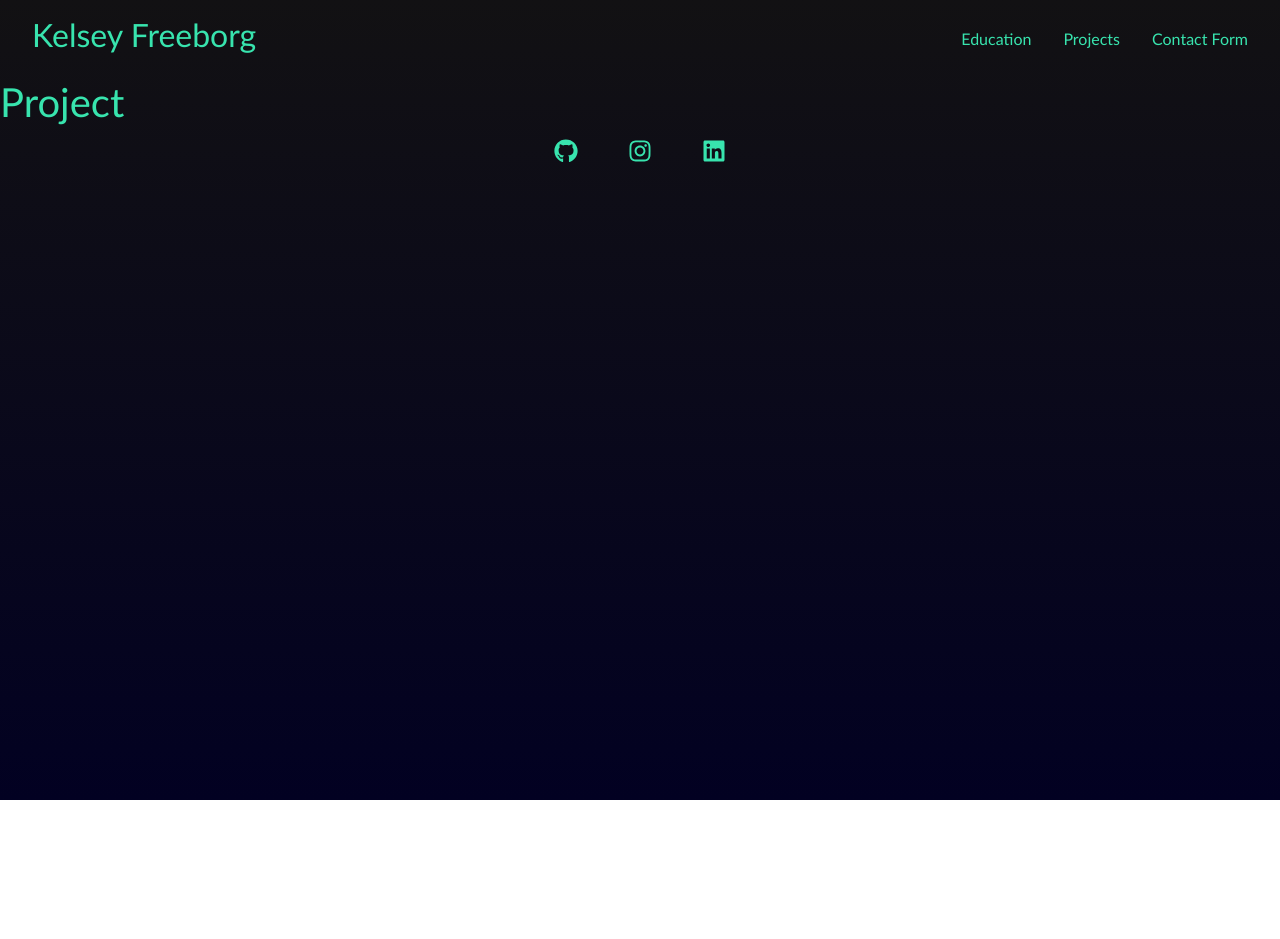
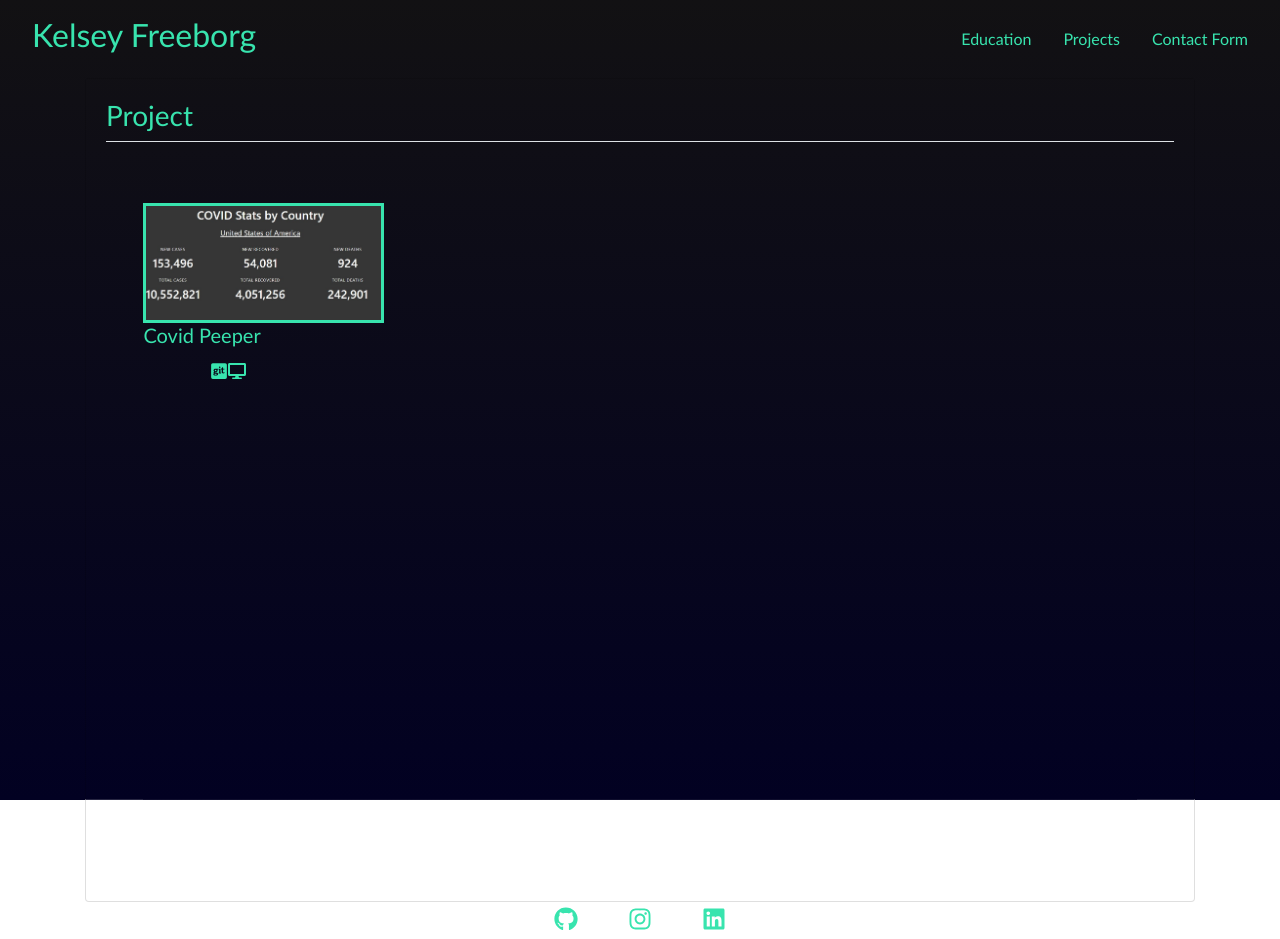
Before and after one commit to kfreeborg/kelsey-freeborg, a React (Create React App) app: page / in a window 1280 px wide. Both pictures are taken after a click on the element "Projects". Before the commit the page ends 800 px from the top, so only its background shows below. Built offline with nearby package versions, Linux system fonts and the light colour scheme.

Commit message:
projects displaying

```diff
--- a/src/App.css
+++ b/src/App.css
@@ -20,3 +20,38 @@
 .contact-icons {
   margin: 0 25px 0 25px;
 }
+
+.grid-container {
+  display: grid;
+  grid-template-columns: repeat(4, 1fr);
+  grid-template-rows: repeat(5, 120px);
+  grid-gap: 10px;
+  flex: 2 60%;
+  margin: 3.5%;
+  line-height: 1.5;
+}
+
+.grid-item img:hover {
+  opacity: 0.5;
+}
+
+.gallery__img {
+  width: 100%;
+  height: 100%;
+  object-fit: cover;
+  border: 3px solid #38e4ae;
+}
+
+.grid-item {
+  position: relative;
+}
+
+.dep-links {
+  display: flex;
+  justify-content: center;
+  bottom: 5px;
+  font-size: large;
+  overflow-wrap: break-word;
+  width: 130px;
+  margin: 0 20px 0 20px;
+}
--- /dev/null
+++ b/src/components/Card/index.js
@@ -0,0 +1,25 @@
+import React from "react";
+import { Fade } from "react-bootstrap";
+import { FaGitSquare, FaDesktop } from "react-icons/fa";
+
+function Card(props) {
+  return (
+    <div className={`grid-item gallery__item--${props.id}`}>
+      <img src={props.image} alt={props.name} className="gallery__img" />
+      <div className="desc">
+        <h5>{props.name}</h5>
+      </div>
+
+      <div className="dep-links">
+        <a href={props.github} target="_blank">
+          <FaGitSquare />
+        </a>
+        <a href={props.deploy} target="_blank">
+          <FaDesktop />
+        </a>
+      </div>
+    </div>
+  );
+}
+
+export default Card;
--- a/src/components/Footer/index.js
+++ b/src/components/Footer/index.js
@@ -1,7 +1,7 @@
 import React from "react";
 import { FaGithub, FaInstagram, FaLinkedin } from "react-icons/fa";
 
-function Footer(props) {
+function Footer() {
   return (
     <footer class="footer">
       <h4>
--- a/src/components/Project/index.js
+++ b/src/components/Project/index.js
@@ -1,11 +1,39 @@
 import React from "react";
+import works from "../../data";
+import Card from "../Card";
 
-function Project() {
+const Project = () => {
   return (
-    <div id="project">
-      <h1>Project</h1>
-    </div>
+    <React.Fragment>
+      <div className="container">
+        <div className="row">
+          <div className="col">
+            <div className="card">
+              <div className="card-body">
+                <div className="header">
+                  <h3>Project</h3>
+                </div>
+                <div className="modal-footer" />
+
+                <div className="grid-container vertical-line">
+                  {works.map((project) => (
+                    <Card
+                      id={project.id}
+                      key={project.id}
+                      image={project.image}
+                      name={project.name}
+                      github={project.github}
+                      deploy={project.deploy}
+                    />
+                  ))}
+                </div>
+              </div>
+            </div>
+          </div>
+        </div>
+      </div>
+    </React.Fragment>
   );
-}
+};
 
 export default Project;
--- /dev/null
+++ b/src/data.js
@@ -0,0 +1,12 @@
+import Covid from "./assets/images/week-7.JPG";
+
+/* eslint import/no-anonymous-default-export: [2, {"allowArray": true}] */
+export default [
+  {
+    id: 1,
+    name: "Covid Peeper",
+    image: Covid,
+    github: "https://github.com/kfreeborg/week-7-project",
+    deploy: "https://kfreeborg.github.io/week-7-project/",
+  },
+];
```
Also changed, not shown: src/assets/images/week-15.JPG (added), src/assets/images/week-7.JPG (added).
